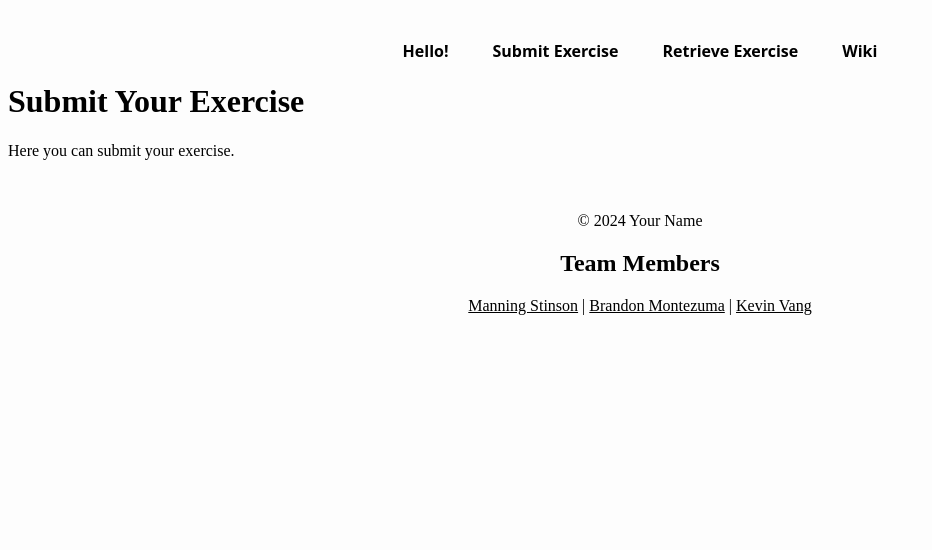
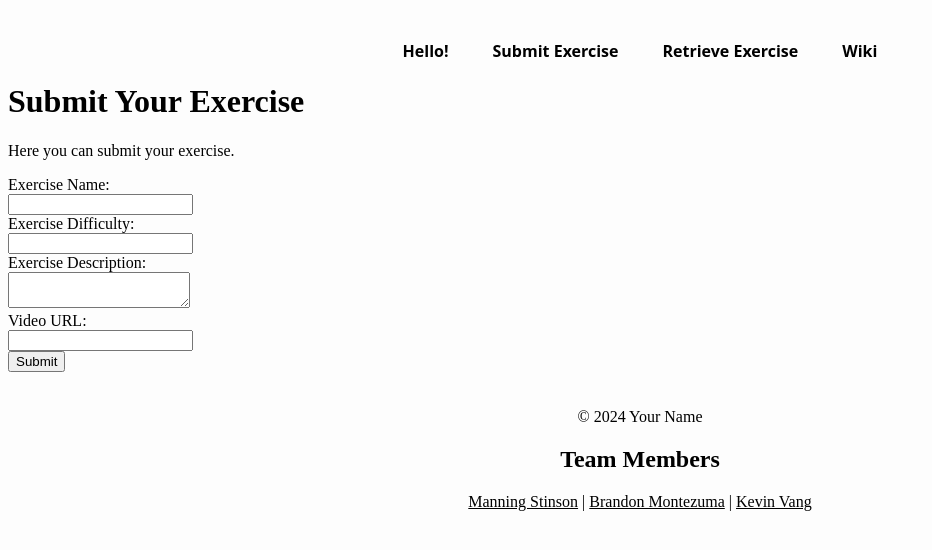
Before and after one commit to manningstinson/workout-planner, a Flask app: template templates/submit-exercise.html in a window 1280 px wide. Shown: the top 550 px of the page, without its empty margins (0-932 px from the left). Run offline with Flask 2, Linux system fonts and the light colour scheme; the template is opened without the code that fills it, so the values that code supplies are empty.

Commit message:
updated submit-exercise, py, and html file

```diff
--- a/templates/submit-exercise.html
+++ b/templates/submit-exercise.html
@@ -2,5 +2,19 @@
 block content %}
 <h1>Submit Your Exercise</h1>
 <p>Here you can submit your exercise.</p>
-<!-- Add your form or other content for submitting exercise -->
+<form method="post">
+	<label for="ex_name">Exercise Name:</label><br />
+	<input type="text" id="ex_name" name="ex_name" /><br />
+
+	<label for="ex_difficulty">Exercise Difficulty:</label><br />
+	<input type="text" id="ex_difficulty" name="ex_difficulty" /><br />
+
+	<label for="ex_description">Exercise Description:</label><br />
+	<textarea id="ex_description" name="ex_description"></textarea><br />
+
+	<label for="ex_video_url">Video URL:</label><br />
+	<input type="text" id="ex_video_url" name="ex_video_url" /><br />
+
+	<input type="submit" value="Submit" />
+</form>
 {% endblock %}
```
Also changed, not shown: routes/submit_exercise.py (+25 -5 lines).
